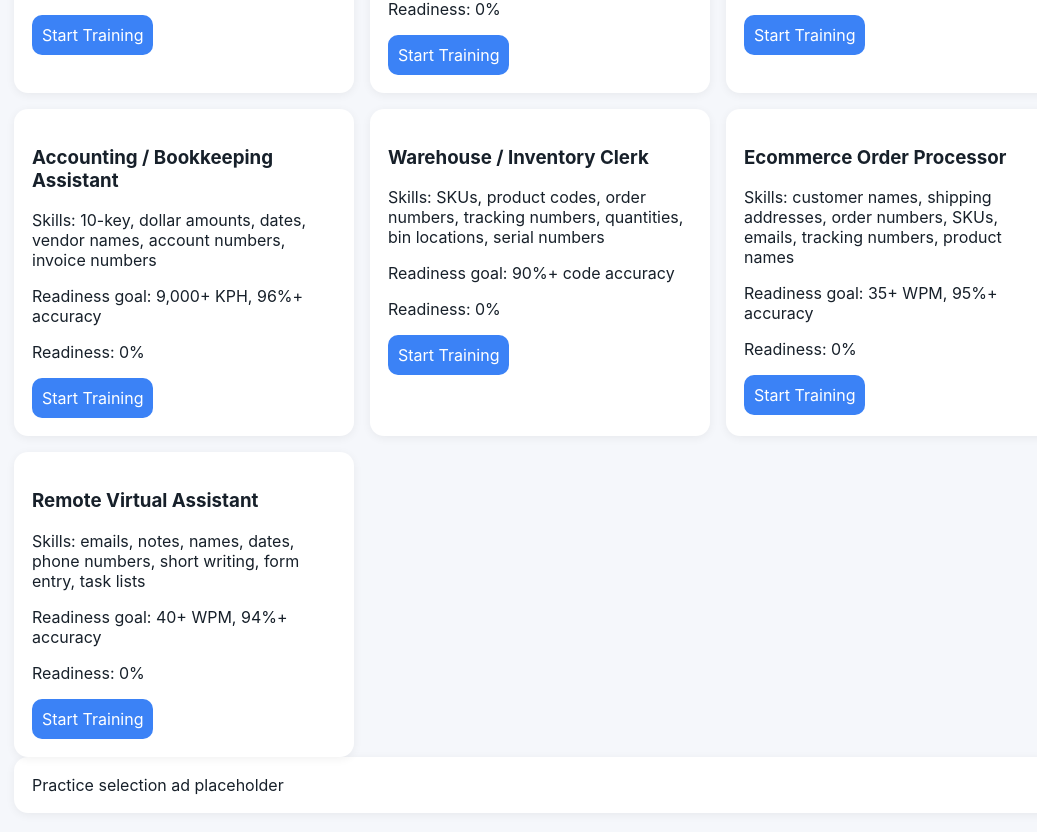
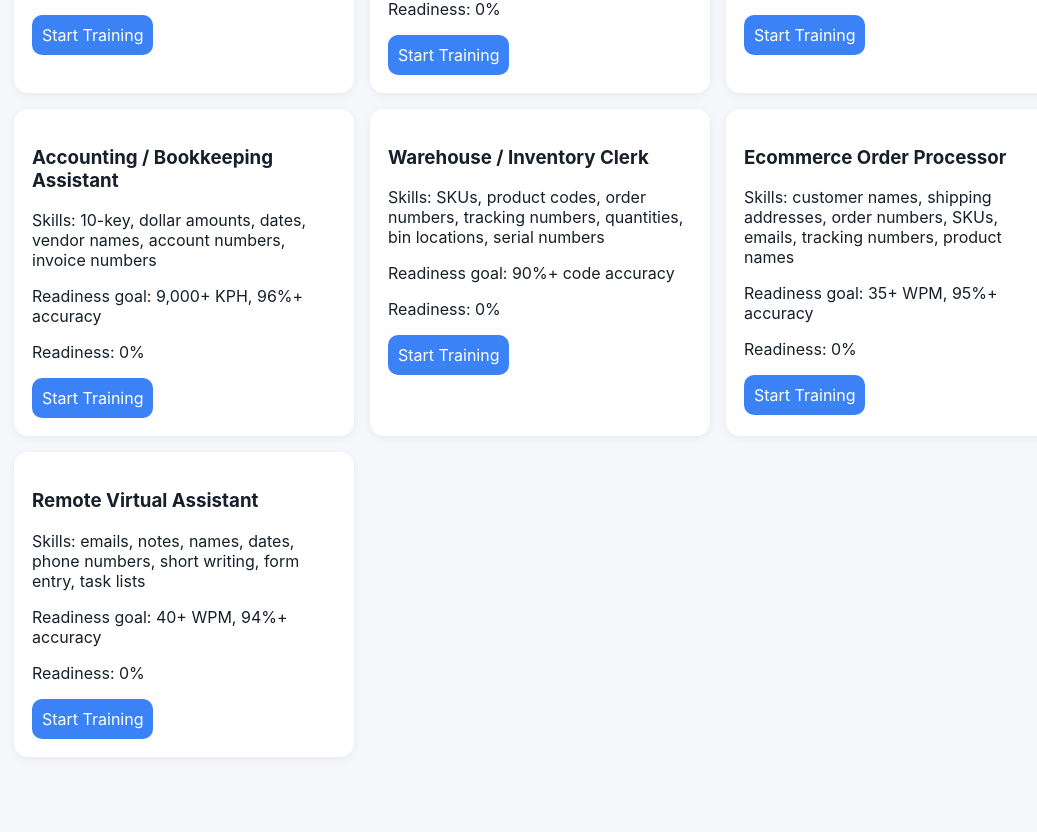
Before and after one commit to kaylaeastman86-cyber/Data-Entry-Typing-Speed-Trainer, a Next.js app: page /train/job in a window 1280 px wide. Shown: the part 720-1552 px from the top of the page, without its empty margins (100-1137 px from the left). After the commit the page ends 1501 px from the top, so only its background shows below. Built offline with nearby package versions, Linux system fonts and the light colour scheme.

Commit message:
Fix: wire Start Training buttons to practice page, remove ad placeholder

```diff
--- a/app/train/job/page.tsx
+++ b/app/train/job/page.tsx
@@ -1,22 +1,25 @@
 import Nav from '@/components/Nav';
 import { JOBS } from '@/lib/jobs';
-export default function Job(){
-  return(
+import Link from 'next/link';
+
+export default function Job() {
+  return (
     <main className='page'>
-      <Nav/>
+      <Nav />
       <h2>Train by Job</h2>
       <div className='grid grid-2'>
-        {JOBS.map(j=>(
+        {JOBS.map(j => (
           <div className='card' key={j.title}>
             <h3>{j.title}</h3>
             <p>Skills: {j.skills.join(', ')}</p>
             <p>Readiness goal: {j.goal}</p>
             <p>Readiness: 0%</p>
-            <button>Start Training</button>
+            <Link href={`/practice?mode=job&job=${encodeURIComponent(j.title)}&skill=${encodeURIComponent(j.skills[0])}`}>
+              <button>Start Training</button>
+            </Link>
           </div>
         ))}
       </div>
-      <div className='card'>Practice selection ad placeholder</div>
     </main>
   );
 }
```
